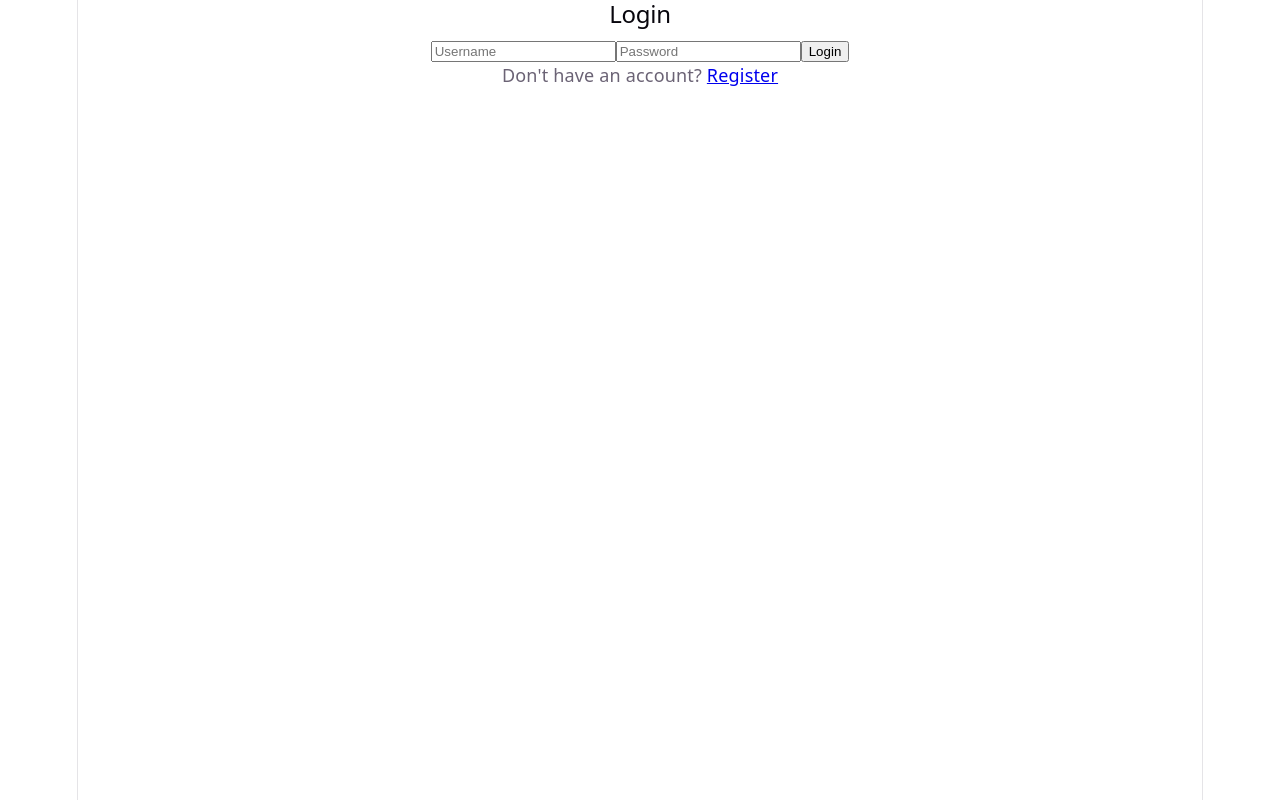
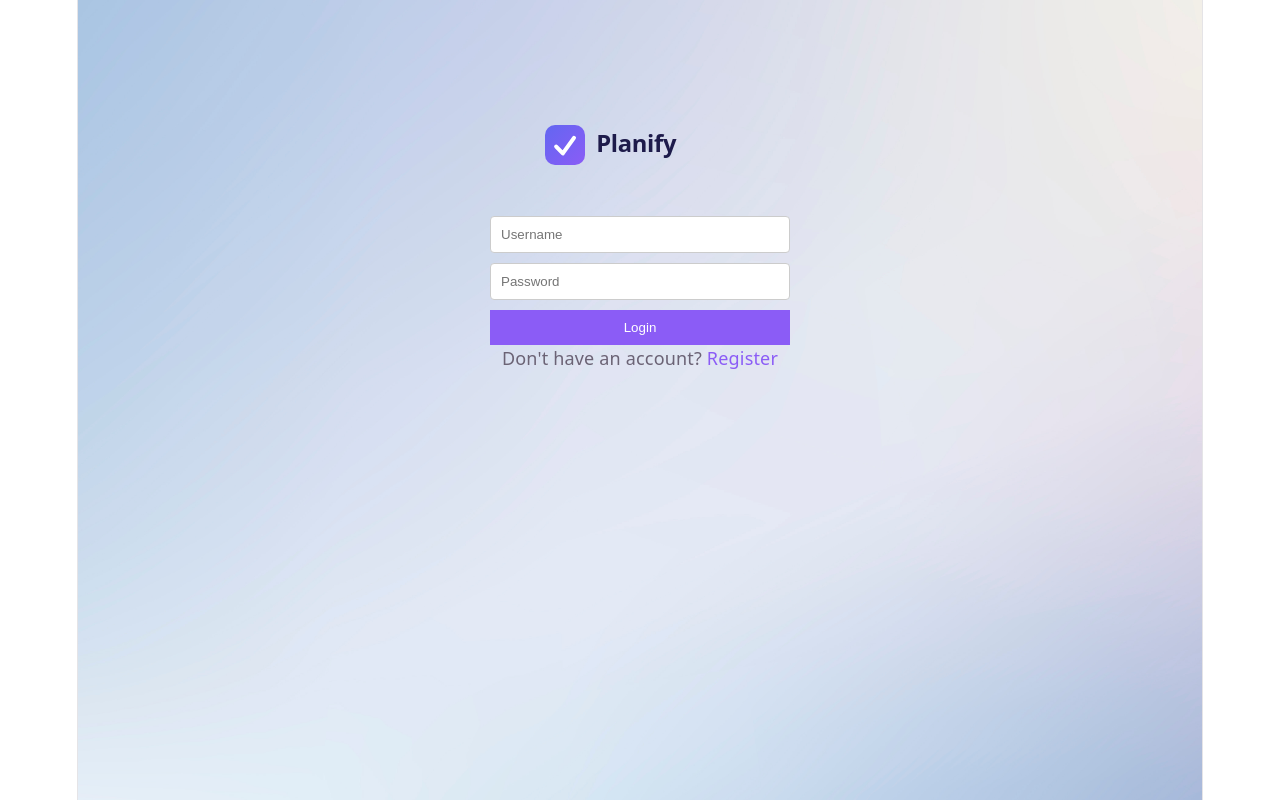
Before and after one commit to Signitius/todo-app, a React app in the folder frontend/: page /login in a window 1280 px wide. Shown: the top 800 px of the page. Built offline with nearby package versions, Linux system fonts and the light colour scheme; the HTML template or start-up script is replaced by a standard one.

Commit message:
styling the frontend

```diff
--- a/frontend/src/App.css
+++ b/frontend/src/App.css
@@ -1,184 +1,79 @@
-.counter {
-  font-size: 16px;
-  padding: 5px 10px;
-  border-radius: 5px;
-  color: var(--accent);
-  background: var(--accent-bg);
-  border: 2px solid transparent;
-  transition: border-color 0.3s;
-  margin-bottom: 24px;
 
-  &:hover {
-    border-color: var(--accent-border);
-  }
-  &:focus-visible {
-    outline: 2px solid var(--accent);
-    outline-offset: 2px;
-  }
+
+
+
+.signin-container {
+  display: flex;
+  flex-direction: column;
+  align-items: center;
+  height: 100vh;
 }
 
-.hero {
-  position: relative;
 
-  .base,
-  .framework,
-  .vite {
-    inset-inline: 0;
-    margin: 0 auto;
-  }
 
-  .base {
-    width: 170px;
-    position: relative;
-    z-index: 0;
-  }
-
-  .framework,
-  .vite {
-    position: absolute;
-  }
-
-  .framework {
-    z-index: 1;
-    top: 34px;
-    height: 28px;
-    transform: perspective(2000px) rotateZ(300deg) rotateX(44deg) rotateY(39deg)
-      scale(1.4);
-  }
-
-  .vite {
-    z-index: 0;
-    top: 107px;
-    height: 26px;
-    width: auto;
-    transform: perspective(2000px) rotateZ(300deg) rotateX(40deg) rotateY(39deg)
-      scale(0.8);
-  }
+.signin-container form {
+  display: flex;
+  flex-direction: column;
+  width: 300px;
 }
 
-#center {
-  display: flex;
-  flex-direction: column;
-  gap: 25px;
-  place-content: center;
-  place-items: center;
-  flex-grow: 1;
-
-  @media (max-width: 1024px) {
-    padding: 32px 20px 24px;
-    gap: 18px;
-  }
+#logo-container {
+  padding: 20px;
+  justify-content: center;
+  margin-top: 100px;
+}
+#sign-logo {
+  width: 200px;
+  height: auto;
+  margin-bottom: 20px;
+}
+.signin-button {
+  background-color: #8B5CF6;
+  color: white;
+  padding: 10px;
+  border: none;
+  cursor: pointer;
+  width: 100%;
 }
 
-#next-steps {
-  display: flex;
-  border-top: 1px solid var(--border);
-  text-align: left;
-
-  & > div {
-    flex: 1 1 0;
-    padding: 32px;
-    @media (max-width: 1024px) {
-      padding: 24px 20px;
-    }
-  }
-
-  .icon {
-    margin-bottom: 16px;
-    width: 22px;
-    height: 22px;
-  }
-
-  @media (max-width: 1024px) {
-    flex-direction: column;
-    text-align: center;
-  }
+.signin-button:hover {
+  background-color: #1E1B4B;
 }
 
-#docs {
-  border-right: 1px solid var(--border);
-
-  @media (max-width: 1024px) {
-    border-right: none;
-    border-bottom: 1px solid var(--border);
-  }
+.data-field {
+  padding: 10px;
+  margin-bottom: 10px;
+  border: 1px solid #ccc;
+  border-radius: 4px;
 }
 
-#next-steps ul {
-  list-style: none;
-  padding: 0;
-  display: flex;
-  gap: 8px;
-  margin: 32px 0 0;
-
-  .logo {
-    height: 18px;
-  }
-
-  a {
-    color: var(--text-h);
-    font-size: 16px;
-    border-radius: 6px;
-    background: var(--social-bg);
-    display: flex;
-    padding: 6px 12px;
-    align-items: center;
-    gap: 8px;
-    text-decoration: none;
-    transition: box-shadow 0.3s;
-
-    &:hover {
-      box-shadow: var(--shadow);
-    }
-    .button-icon {
-      height: 18px;
-      width: 18px;
-    }
-  }
-
-  @media (max-width: 1024px) {
-    margin-top: 20px;
-    flex-wrap: wrap;
-    justify-content: center;
-
-    li {
-      flex: 1 1 calc(50% - 8px);
-    }
-
-    a {
-      width: 100%;
-      justify-content: center;
-      box-sizing: border-box;
-    }
-  }
+.sign-link {
+  color: #8B5CF6;
+  text-decoration: none;
+  margin-top: 10px;
 }
 
-#spacer {
-  height: 88px;
-  border-top: 1px solid var(--border);
-  @media (max-width: 1024px) {
-    height: 48px;
-  }
+
+
+
+
+#menu {
+  height: 60px;
+  background-color: #8B5CF6;
+  width: 100%;
+  display: flex;
+  justify-content: space-between;
 }
 
-.ticks {
-  position: relative;
-  width: 100%;
 
-  &::before,
-  &::after {
-    content: '';
-    position: absolute;
-    top: -4.5px;
-    border: 5px solid transparent;
-  }
+#todos-container {
+  display: flex;
+  flex-direction: row;
+  justify-content: space-between;
+}
 
-  &::before {
-    left: 0;
-    border-left-color: var(--border);
-  }
-  &::after {
-    right: 0;
-    border-right-color: var(--border);
-  }
+.todo-item {
+  display: flex;
+  align-items: center;
+  margin-bottom: 10px;
 }
--- a/frontend/src/pages/Login.jsx
+++ b/frontend/src/pages/Login.jsx
@@ -1,8 +1,12 @@
 import { useState } from 'react';
 import { useNavigate, Link } from 'react-router-dom';
 import api from '../api';
+import '../App.css';
+import logo from '../assets/planify-logo.svg';
+import background from '../assets/background.jpg';
 
 function Login() {
+
   const [username, setUsername] = useState('');
   const [password, setPassword] = useState('');
   const [error, setError] = useState('');
@@ -22,8 +26,15 @@ function Login() {
   };
 
   return (
-    <div>
-      <h2>Login</h2>
+    <div style={{
+      backgroundImage: `url(${background})`,
+      backgroundSize: 'cover',
+      minHeight: '100vh'
+    }}>
+      <div id="logo-container">
+        <img src={logo} alt="Logo" id="sign-logo" />
+      </div>
+      <div className="signin-container">
         <form onSubmit={handleSubmit}>
           <input
             type="text"
@@ -31,18 +42,22 @@ function Login() {
             value={username}
             onChange={(e) => setUsername(e.target.value)}
             required
+            className="data-field"
           />
+
           <input
             type="password"
             placeholder="Password"
             value={password}
             onChange={(e) => setPassword(e.target.value)}
             required
+            className="data-field"
           />
-        <button type="submit">Login</button>
+          <button  type="submit" className="signin-button">Login</button>
         </form>
         {error && <p style={{ color: 'red' }}>{error}</p>}
-      <p>Don't have an account? <Link to="/register">Register</Link></p>
+        <p>Don't have an account? <Link className="sign-link" to="/register">Register</Link></p>
+      </div>
     </div>
   );
 }
--- a/frontend/src/pages/Register.jsx
+++ b/frontend/src/pages/Register.jsx
@@ -1,6 +1,10 @@
 import { useState } from 'react';
 import { useNavigate, Link } from 'react-router-dom';
 import api from '../api';
+import '../App.css';
+import logo from '../assets/planify-logo.svg';
+import background from '../assets/background.jpg';
+
 
 function Register() {
   const [username, setUsername] = useState('');
@@ -21,8 +25,15 @@ function Register() {
   };
 
   return (
-    <div>
-      <h2>Register</h2>
+    <div style={{
+      backgroundImage: `url(${background})`,
+      backgroundSize: 'cover',
+      minHeight: '100vh'
+    }}>
+      <div id="logo-container">
+        <img src={logo} alt="Logo" id="sign-logo" />
+      </div>
+      <div className="signin-container">
         <form onSubmit={handleSubmit}>
           <input
             type="text"
@@ -30,12 +41,14 @@ function Register() {
             value={username}
             onChange={(e) => setUsername(e.target.value)}
             required
+            className="data-field"
           />
           <input
             type="email"
             placeholder="Email"
             value={email}
             onChange={(e) => setEmail(e.target.value)}
+            className="data-field"
           />
           <input
             type="password"
@@ -43,11 +56,15 @@ function Register() {
             value={password}
             onChange={(e) => setPassword(e.target.value)}
             required
+            className="data-field"
           />
-        <button type="submit">Register</button>
+          <button type="submit"
+          className="signin-button"
+          >Register</button>
         </form>
         {error && <p style={{ color: 'red' }}>{error}</p>}
-      <p>Already have an account? <Link to="/login">Login</Link></p>
+        <p>Already have an account? <Link className="sign-link"to="/login">Login</Link></p>
+      </div>
     </div>
   );
 }
--- a/frontend/src/pages/Todos.jsx
+++ b/frontend/src/pages/Todos.jsx
@@ -1,7 +1,7 @@
 import { useState, useEffect } from 'react';
 import { useNavigate } from 'react-router-dom';
 import api from '../api';
-
+import logo from '../assets/planify-logo.svg';
 function Todos() {
   const [todos, setTodos] = useState([]);
   const [title, setTitle] = useState('');
@@ -58,9 +58,29 @@ function Todos() {
 
   return (
     <div>
-      <button onClick={handleLogout}>Logout</button>
-      <h2>My Todos</h2>
-
+      <div id="menu">
+        <img id="menu-logo" src={logo} alt="Logo" />
+        <button id="logout-button" onClick={handleLogout}>Logout</button>
+      </div>
+      <div id="todos-container">
+        <div id="todo-list">
+          <div>
+            {todos.map((todo) => (
+              <div className="todo-item" key={todo.id}>
+                <input
+                  type="checkbox"
+                  checked={todo.completed}
+                  onChange={() => handleToggleComplete(todo)}
+                />
+                <span style={{ textDecoration: todo.completed ? 'line-through' : 'none' }}>
+                  {todo.title} — {todo.priority} {todo.due_date ? `— due ${todo.due_date}` : ''}
+                </span>
+                <button onClick={() => handleDelete(todo.id)}>Delete</button>
+              </div>
+            ))}
+          </div>
+        </div>
+        <div id="create-todo">
           <form onSubmit={handleCreate}>
             <input
               type="text"
@@ -81,24 +101,9 @@ function Todos() {
             </select>
             <button type="submit">Add Todo</button>
           </form>
-
+        </div>
+      </div>
       {error && <p style={{ color: 'red' }}>{error}</p>}
-
-      <ul>
-        {todos.map((todo) => (
-          <li key={todo.id}>
-            <input
-              type="checkbox"
-              checked={todo.completed}
-              onChange={() => handleToggleComplete(todo)}
-            />
-            <span style={{ textDecoration: todo.completed ? 'line-through' : 'none' }}>
-              {todo.title} — {todo.priority} {todo.due_date ? `— due ${todo.due_date}` : ''}
-            </span>
-            <button onClick={() => handleDelete(todo.id)}>Delete</button>
-          </li>
-        ))}
-      </ul>
     </div>
   );
 }
```
Also changed, not shown: frontend/src/assets/background.jpg (added), frontend/src/assets/planify-logo.svg (added), frontend/src/components/head.jsx (added). Lines whose indentation alone changed are shown as unchanged.
